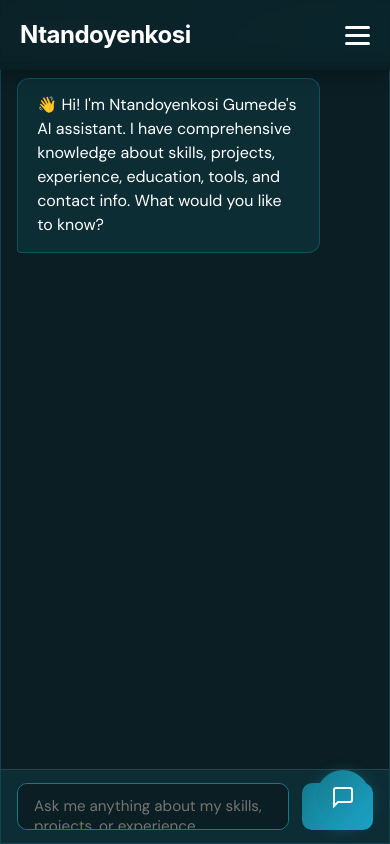
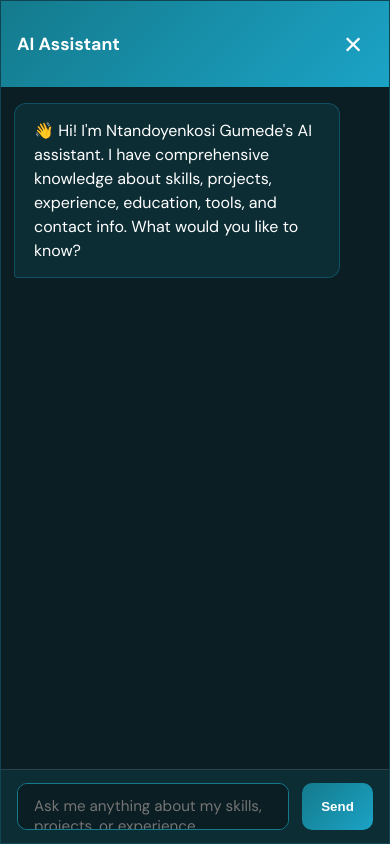
Before and after one commit to KagisoGumede/myportfolio.github.io, a plain HTML site: page index.html in a window 390 px wide. Both pictures are taken after a click on the button 343 px from the left and 797 px from the top of the page. Shown: the top 844 px of the page. Drawn offline with nearby package versions, Linux system fonts and the light colour scheme.

Commit message:
Refactor styles.css for improved layout and responsiveness

```diff
--- a/styles.css
+++ b/styles.css
@@ -64,7 +64,6 @@ body {
     color: var(--text-light);
     letter-spacing: -0.5px;
 }
-
 
 
 .nav-menu {
@@ -163,7 +162,6 @@ body {
     font-size: 1.1rem;
     opacity: 0.85;
 }
-
 
 
 
@@ -292,8 +290,19 @@ body {
   background: none;
   border: none;
   color: white;
-  font-size: 1.6rem;
+  font-size: 1.8rem;
   cursor: pointer;
+  padding: 0.2rem 0.5rem;
+  line-height: 1;
+  transition: transform 0.2s ease;
+}
+
+.ai-chat-close:hover {
+  transform: scale(1.2);
+}
+
+.ai-chat-close:active {
+  transform: scale(0.95);
 }
 
 /* Messages Area */
@@ -326,6 +335,40 @@ body {
   background: var(--bg-card);
   border: 1px solid rgba(27, 163, 198, 0.3);
   border-bottom-left-radius: 4px;
+}
+
+/* Typing Indicator */
+.typing-indicator {
+  display: flex;
+  gap: 4px;
+  padding: 8px 0;
+}
+
+.typing-indicator span {
+  width: 8px;
+  height: 8px;
+  background: var(--accent-color);
+  border-radius: 50%;
+  animation: typing 1.4s infinite;
+}
+
+.typing-indicator span:nth-child(2) {
+  animation-delay: 0.2s;
+}
+
+.typing-indicator span:nth-child(3) {
+  animation-delay: 0.4s;
+}
+
+@keyframes typing {
+  0%, 60%, 100% {
+    transform: translateY(0);
+    opacity: 0.7;
+  }
+  30% {
+    transform: translateY(-10px);
+    opacity: 1;
+  }
 }
 
 /* Input Area */
@@ -372,13 +415,39 @@ body {
     bottom: 0;
     right: 0;
     border-radius: 0;
+    position: fixed;
+    top: 0;
+    left: 0;
+    z-index: 9999;
   }
-
+  .ai-chat-header {
+    padding: 1.2rem 1rem;
+    font-size: 1.1rem;
+    position: sticky;
+    top: 0;
+    z-index: 10;
+  }
+  .ai-chat-close {
+    font-size: 2rem;
+    padding: 0.5rem;
+    min-width: 40px;
+    min-height: 40px;
+    display: flex;
+    align-items: center;
+    justify-content: center;
+  }
   .ai-chat-toggle {
     bottom: 20px;
     right: 20px;
-    width: 54px;
-    height: 54px;
+    width: 56px;
+    height: 56px;
+    z-index: 999;
+  }
+  .ai-chat-messages {
+    padding: 1rem 0.8rem;
+  }
+  .message {
+    max-width: 90%;
   }
 }
 
@@ -967,19 +1036,14 @@ body {
     .project-slide {
         flex: 0 0 92%;
     }
-
     .project-card {
         padding: 1.6rem 1.4rem;
         border-radius: 14px;
     }
-
     .project-card h3 {
         font-size: 1.25rem;
     }
 }
-
-
-
 
 
 
```
